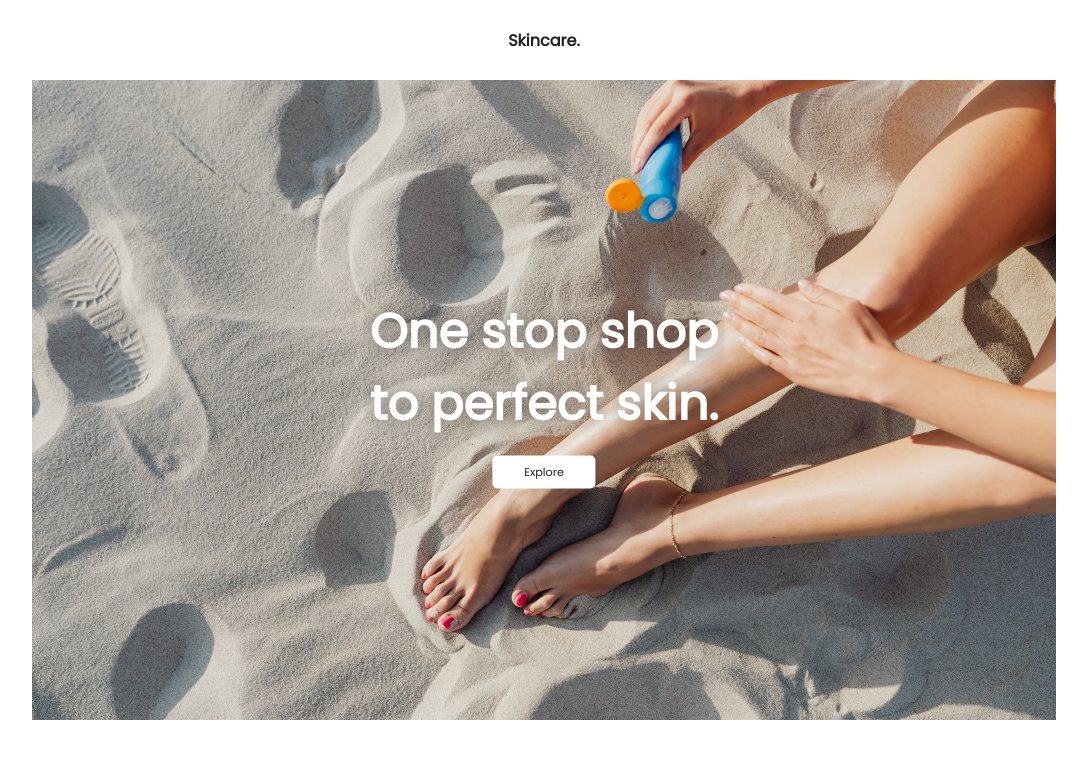
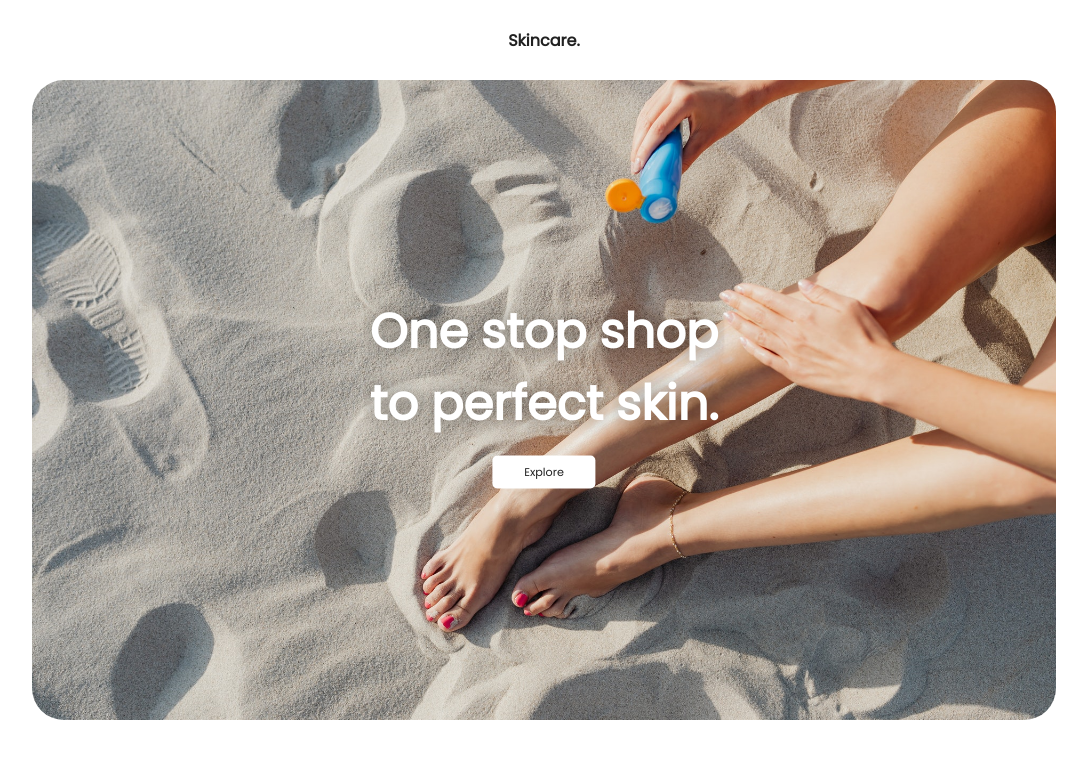
Before and after one commit to mfghir/text-animation, a plain HTML site: page index.html in a window 1280 px wide. Shown: the whole page, without its empty margins (96-1183 px from the left). Drawn offline with nearby package versions, Linux system fonts and the light colour scheme.

Commit message:
2.add anim to pic

```diff
--- a/app.js
+++ b/app.js
@@ -0,0 +1,15 @@
+const tl = gsap.timeline({
+    defaults: { duration: 0.75, ease: "Power3.easeOut" },
+  });
+
+  tl.fromTo(
+    ".hero-img",
+    { scale: 1.3, borderRadius: "0rem" },
+    {
+      scale: 1,
+      borderRadius: "2rem",
+      delay: 0.35,
+      duration: 2.5,
+      ease: "elastic.out(1.5,1)",
+    }
+  );
--- a/index.html
+++ b/index.html
@@ -7,7 +7,7 @@
     <meta name="viewport" content="width=device-width, initial-scale=1.0">
     <link rel="stylesheet" href="style.css">
     <link href="https://fonts.googleapis.com/css2?family=Poppins:wght@300;400&display=swap" rel="stylesheet">
-    <title>👨‍🚀🎀</title>
+    <title>Text Animation</title>
 </head>
 
 <body>
```
